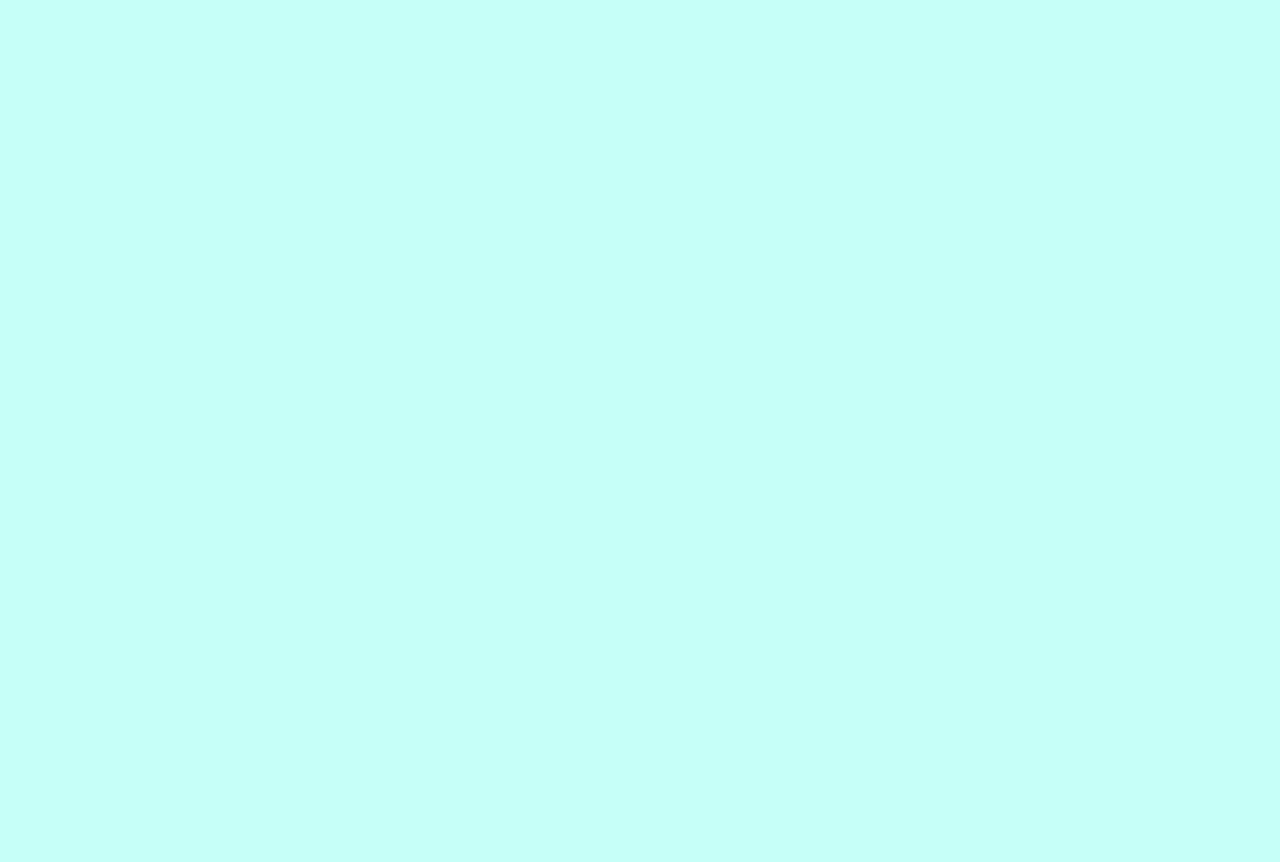
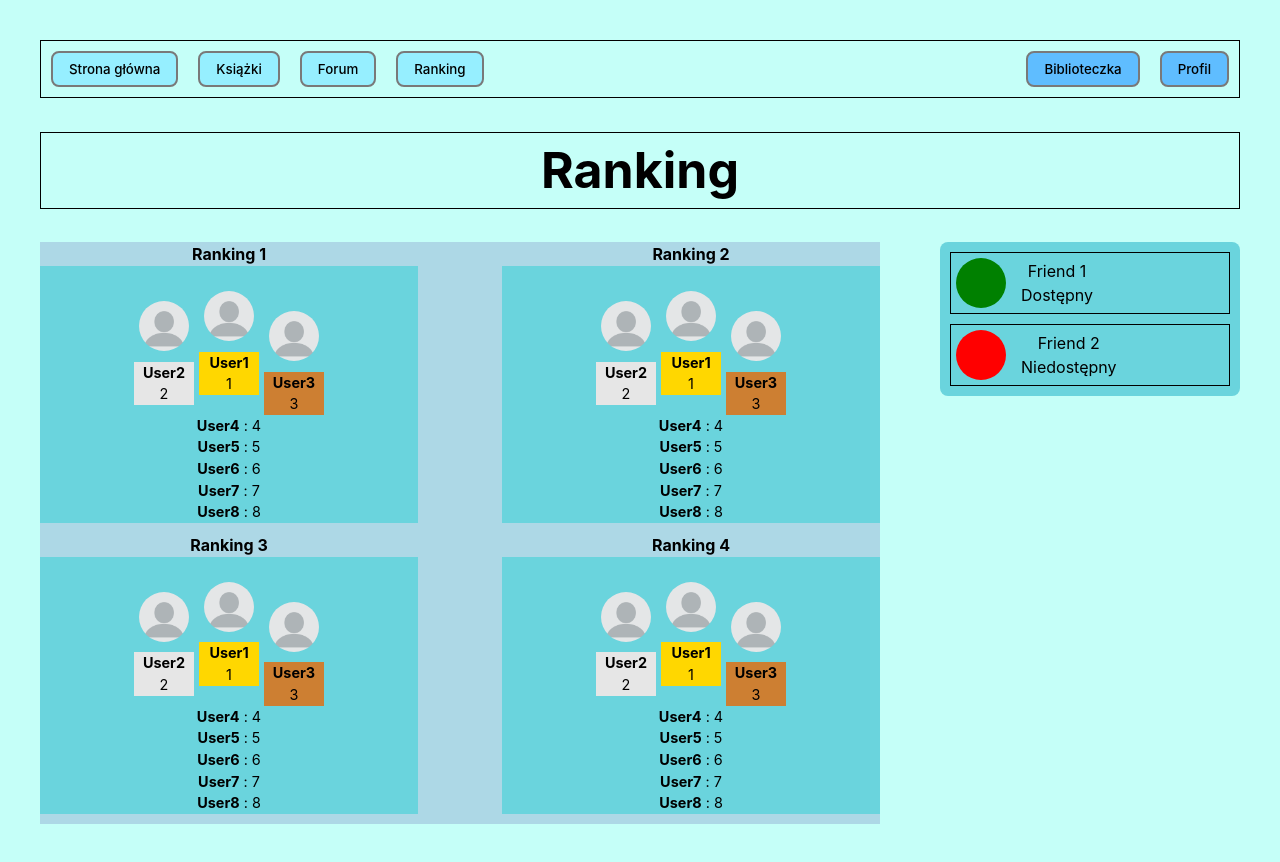
Before and after one commit to SzymonKita/aplikacja_czytelnicza, a React (Vite) app in the folder client/: page /ranking in a window 1280 px wide. Before the commit this address had no page. Before the commit the page ends 800 px from the top, so only its background shows below. Built offline with nearby package versions, Linux system fonts and the light colour scheme.

Commit message:
Added interface for Ranking.

```diff
--- a/client/src/App.jsx
+++ b/client/src/App.jsx
@@ -5,6 +5,7 @@ import Profile from './components/Profile/Profile.jsx'
 import BookList from './components/BookList/BookList.jsx'
 import BookInfo from './components/BookInfo/BookInfo.jsx'
 import SuggestBook from './components/SuggestBook/SuggestBook.jsx'
+import Ranking from './components/Ranking/Ranking.jsx'
 import { Route, Routes, Navigate } from "react-router-dom"
 
 function App() {
@@ -16,6 +17,7 @@ function App() {
         <Route path='booklist' exact element={<BookList/>}/>
         <Route path='book/:id' element={<BookInfo/>}/>
         <Route path='suggestBook' element={<SuggestBook/>}/>
+        <Route path='ranking' exact element={<Ranking/>}/>
     </Routes>
   )
 }
--- a/client/src/components/BookInfo/RatingComment.jsx
+++ b/client/src/components/BookInfo/RatingComment.jsx
@@ -1,4 +1,4 @@
-import image from '../Profile/blank-profile.png'
+import image from '../blank-profile.png'
 const RatingComment = ({ rating }) => {
     return (
         <div className='bookReview'>
--- a/client/src/components/Navigation/Navigation.jsx
+++ b/client/src/components/Navigation/Navigation.jsx
@@ -9,7 +9,7 @@ const Naigation = (props) => {
                 <Link to="/"><button type="button">Strona główna</button></Link>
                 <Link to='/booklist'><button type="button">Książki</button></Link>
                 <button type="button">Forum</button>
-                <button type="button">Ranking</button>
+                <Link to='/ranking'><button type="button">Ranking</button></Link>
             </div>
 
             <div className="right-group">
--- a/client/src/components/Profile/Achievement.jsx
+++ b/client/src/components/Profile/Achievement.jsx
@@ -1,5 +1,5 @@
 import React from "react";
-import image from "./blank-profile.png"
+import image from "../blank-profile.png"
 
 const HoverImage = () => {
   return (
--- a/client/src/components/Profile/ProfileInfo.jsx
+++ b/client/src/components/Profile/ProfileInfo.jsx
@@ -1,4 +1,4 @@
-import image from './blank-profile.png'
+import image from '../blank-profile.png'
 
 const ProfileInfo = () => {
     return (
--- /dev/null
+++ b/client/src/components/Ranking/Ranking.css
@@ -0,0 +1,57 @@
+.rankingPicture {
+    width: 50px;
+    height: 50px;
+    background-color: white;
+    border-radius: 50%;
+    margin: 5px;
+}
+
+.rankingCard {
+    display: flex;
+    flex-direction: column;
+    font-size: 0.9em;
+    background-color: #6AD4DD;
+    align-items: center;
+}
+
+.rankingCard p {
+    margin: 0;
+}
+
+.firstThree {
+    display: flex;
+    align-items: center;
+    gap: 5px;
+}
+
+.first p {
+    background-color: #FFD700;
+}
+
+.second p {
+    background-color: #E6E6E6;
+}
+
+.third p {
+    background-color: #CD7F32;
+}
+
+.second {
+    margin-top: 20px;
+}
+
+.third {
+    margin-top: 40px;
+}
+
+.rankingCardContainer {
+    width: 45%;
+    margin-bottom: 10px;
+}
+
+.ranking {
+    display: flex;
+    flex-direction: row;
+    flex-wrap: wrap;
+    gap: 10%;
+}
--- /dev/null
+++ b/client/src/components/Ranking/Ranking.jsx
@@ -0,0 +1,39 @@
+import Navigation from '../Navigation/Navigation.jsx'
+import FriendCard from '../FriendCard.jsx'
+import RankingCard from './RankingCard.jsx'
+import './Ranking.css'
+
+const Ranking = () => {
+    const users = [
+        { id: 1, name: 'User1', text: '1' },
+        { id: 2, name: 'User2', text: '2' },
+        { id: 3, name: 'User3', text: '3' },
+        { id: 4, name: 'User4', text: '4' },
+        { id: 5, name: 'User5', text: '5' },
+        { id: 6, name: 'User6', text: '6' },
+        { id: 7, name: 'User7', text: '7' },
+        { id: 8, name: 'User8', text: '8' }
+    ]
+
+    return (
+        <>
+            <Navigation title="Ranking" />
+            <div className='container'>
+                <div className='content'>
+                    <div className='ranking'>
+                        <RankingCard items={ users } title='Ranking 1' />
+                        <RankingCard items={ users } title='Ranking 2' />
+                        <RankingCard items={ users } title='Ranking 3' />
+                        <RankingCard items={ users } title='Ranking 4' />
+                    </div>
+                </div>
+                <div className='friendsList'>
+                    <FriendCard name='Friend 1' active={true} />
+                    <FriendCard name='Friend 2' active={false} />
+                </div>
+            </div>
+        </>
+    )
+}
+
+export default Ranking
--- /dev/null
+++ b/client/src/components/Ranking/RankingCard.jsx
@@ -0,0 +1,36 @@
+// Card.js
+import React from 'react';
+import image from '../blank-profile.png'
+
+const RankingCard = ({ items, title }) => {
+    const firstThree = items.slice(0, 3);
+    return (
+        <div className='rankingCardContainer'>
+            <b>{title}</b>
+            <div className="rankingCard">
+                <div className='firstThree'>
+                    <div className='second'>
+                        <img className='rankingPicture' src={image} />
+                        <p><b>{items[1].name}</b></p>
+                        <p>{items[1].text}</p>
+                    </div>
+                    <div className='first'>
+                        <img className='rankingPicture' src={image} />
+                        <p><b>{items[0].name}</b></p>
+                        <p>{items[0].text}</p>
+                    </div>
+                    <div className='third'>
+                        <img className='rankingPicture' src={image} />
+                        <p><b>{items[2].name}</b></p>
+                        <p>{items[2].text}</p>
+                    </div>
+                </div>
+                {items.slice(3).map((item) => (
+                    <p><b>{item.name}</b> : {item.text}</p>
+                ))}
+            </div>
+        </div>
+    );
+};
+
+export default RankingCard;
```
Also changed, not shown: client/src/components/Profile/Profile.css (+12 -11 lines), client/src/components/blank-profile.png (renamed from client/src/components/Profile/blank-profile.png).
